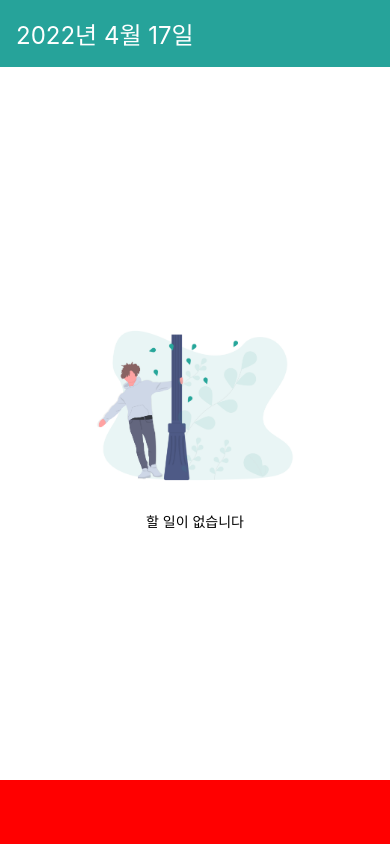
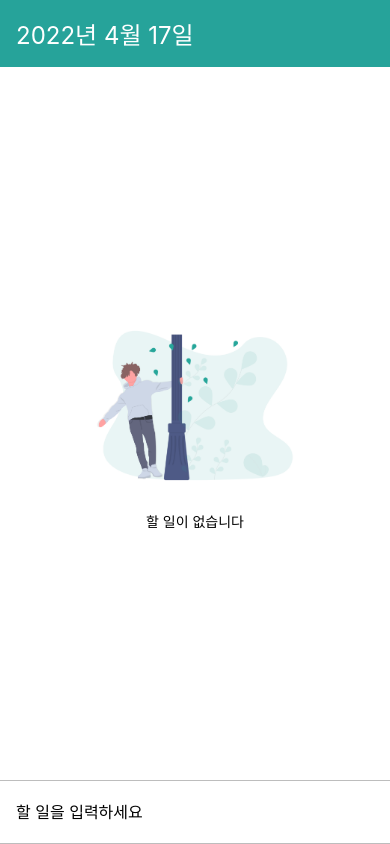
Before and after one commit to ask0908/TodoApp, a React Native app: screen / in a window 390 px wide. Built offline with nearby package versions, Linux system fonts and the light colour scheme.

Commit message:
170부터 해야 함. 노션에 정리 먼저 하기

```diff
--- a/App.js
+++ b/App.js
@@ -1,5 +1,10 @@
 import React from 'react';
-import {SafeAreaView, StyleSheet, Text, View} from 'react-native';
+import {
+  SafeAreaView,
+  StyleSheet,
+  KeyboardAvoidingView,
+  Platform,
+} from 'react-native';
 import DateHead from './components/DateHead';
 import {SafeAreaProvider} from 'react-native-safe-area-context';
 import AddTodo from './components/AddTodo';
@@ -10,9 +15,14 @@
   return (
     <SafeAreaProvider>
       <SafeAreaView edges={['bottom']} style={styles.block}>
-        <DateHead date={today} />
-        <Empty />
-        <AddTodo />
+        <KeyboardAvoidingView
+          // behavior={Platform.OS === 'ios' ? 'padding' : undefined}
+          behavior={Platform.select({ios: "padding"})}
+          style={styles.avoid}>
+          <DateHead date={today} />
+          <Empty />
+          <AddTodo />
+        </KeyboardAvoidingView>
       </SafeAreaView>
     </SafeAreaProvider>
   );
@@ -23,6 +33,9 @@
     flex: 1,
     backgroundColor: 'white',
   },
+  avoid: {
+    flex: 1,
+  },
 });
 
 export default App;
--- a/components/AddTodo.js
+++ b/components/AddTodo.js
@@ -1,14 +1,82 @@
-import React from 'react';
-import {View, StyleSheet} from 'react-native';
+import React, {useState} from 'react';
+import {
+  View,
+  StyleSheet,
+  TextInput,
+  Image,
+  TouchableOpacity,
+  Platform,
+  TouchableNativeFeedback,
+  Keyboard,
+} from 'react-native';
 
 function AddTodo() {
-  return <View style={styles.block} />;
+  const [text, setText] = useState('');
+  const onPress = () => {
+    setText('');
+    Keyboard.dismiss();
+  };
+  const button = (
+    <View style={styles.buttonStyle}>
+      <Image source={require('../assets/icons/add_white/add_white.png')} />
+    </View>
+  );
+
+  return (
+    <View style={styles.block}>
+      <TextInput
+        placeholder="할 일을 입력하세요"
+        style={styles.input}
+        value={text}
+        onChangeText={setText}
+        onSubmitEditing={onPress}
+        returnKeyType="done"
+      />
+      {Platform.select({
+        ios: (
+          <TouchableOpacity activeOpacity={0.5} onPress={onPress}>
+            {button}
+          </TouchableOpacity>
+        ),
+        android: (
+          <View style={styles.circleWrapper}>
+            <TouchableNativeFeedback onPress={onPress}>
+              {button}
+            </TouchableNativeFeedback>
+          </View>
+        ),
+      })}
+    </View>
+  );
 }
 
 const styles = StyleSheet.create({
   block: {
+    backgroundColor: 'white',
     height: 64,
-    backgroundColor: 'red',
+    paddingHorizontal: 16,
+    borderColor: '#BDBDBD',
+    borderTopWidth: 1,
+    borderBottomWidth: 1,
+    alignItems: 'center',
+    flexDirection: 'row',
+  },
+  input: {
+    flex: 1,
+    fontSize: 16,
+    paddingVertical: 8,
+  },
+  buttonStyle: {
+    alignItems: 'center',
+    justifyContent: 'center',
+    width: 48,
+    height: 48,
+    backgroundColor: '#26A69A',
+    borderRadius: 24,
+  },
+  circleWrapper: {
+    overflow: 'hidden',
+    borderRadius: 24,
   },
 });
 
```
